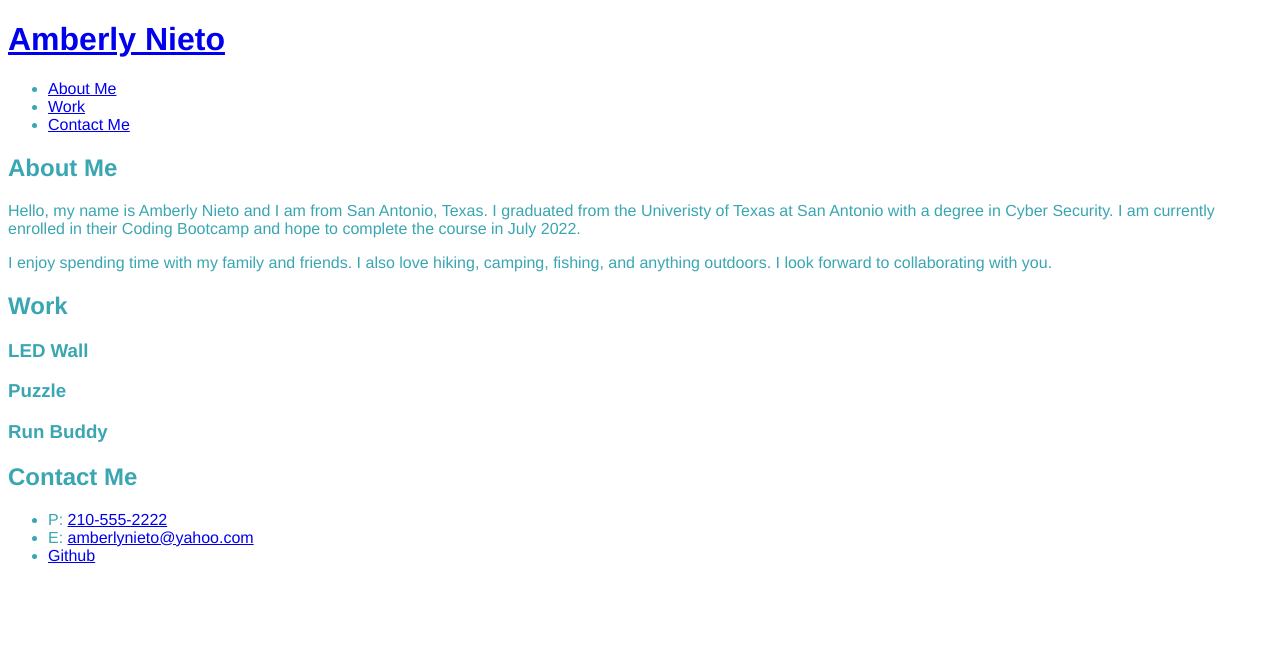
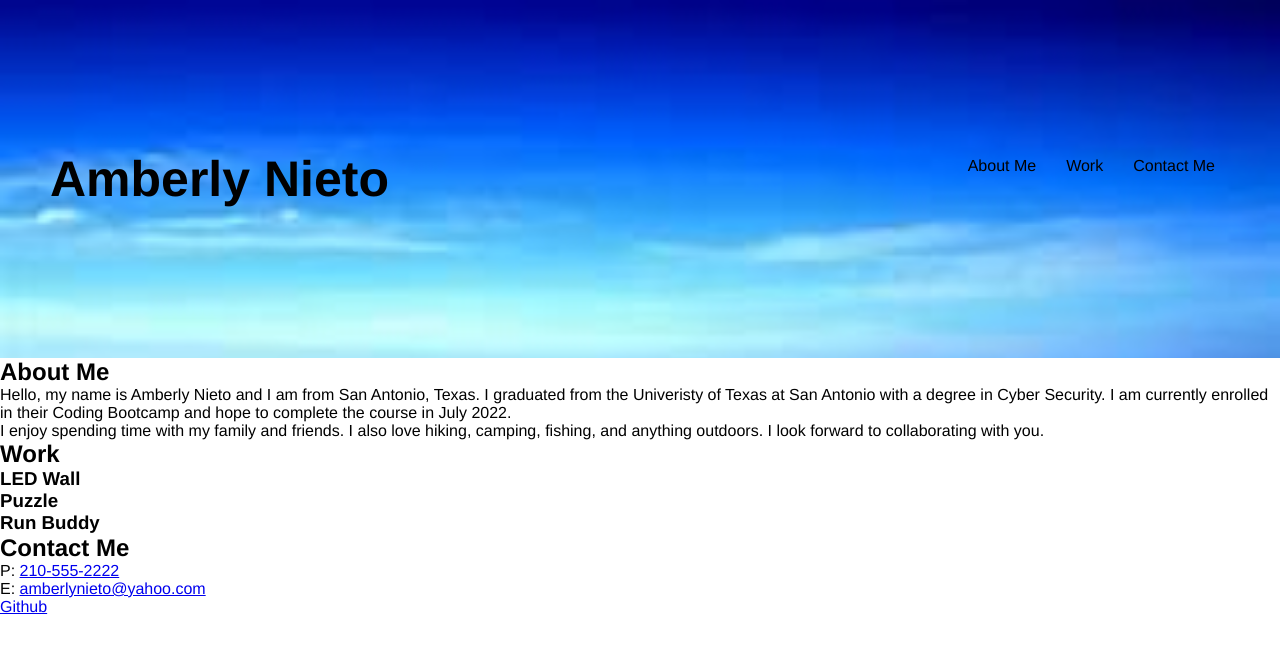
Before and after one commit to amberlyanieto/professional-portfolio, a plain HTML site: page index.html in a window 1280 px wide. Drawn offline with Linux system fonts and the light colour scheme.

Commit message:
style header

```diff
--- a/assets/css/style.css
+++ b/assets/css/style.css
@@ -1,4 +1,56 @@
+* {
+    box-sizing: border-box;
+    margin: 0;
+    padding: 0;
+}
+
 body {
-    color: #39a6b2;
+    color:black;
     font-family: Helvetica, Arial, Helvetica, sans-serif;
 }
+/* apply styles to header */
+header {
+    padding: 150px 50px;
+    display: flex;
+    justify-content: space-between;
+    flex-wrap: wrap;
+    background-image: url("../images/intro-image.jpg");
+    background-size: cover;
+   background-position: center;
+   background-attachment: fixed;
+   background-position: 80%;
+
+
+}
+header h1 {
+    font-weight: bold;
+    text-decoration:none;
+    font-size: 50px;
+
+    margin: 0;
+}
+header a {
+    text-decoration: none;
+    color: black;
+
+}
+
+header nav {
+    margin: 7px 0;
+
+}
+header nav ul {
+    display: flex;
+    flex-wrap: wrap;
+    justify-content: space-between;
+    align-items: center;
+    list-style: none;
+}
+header nav ul li a {
+    padding: 10px 15px;
+    font-weight: lighter;
+    font-size: 1.25vw;
+
+}
+
+/* style About me Section */
```
